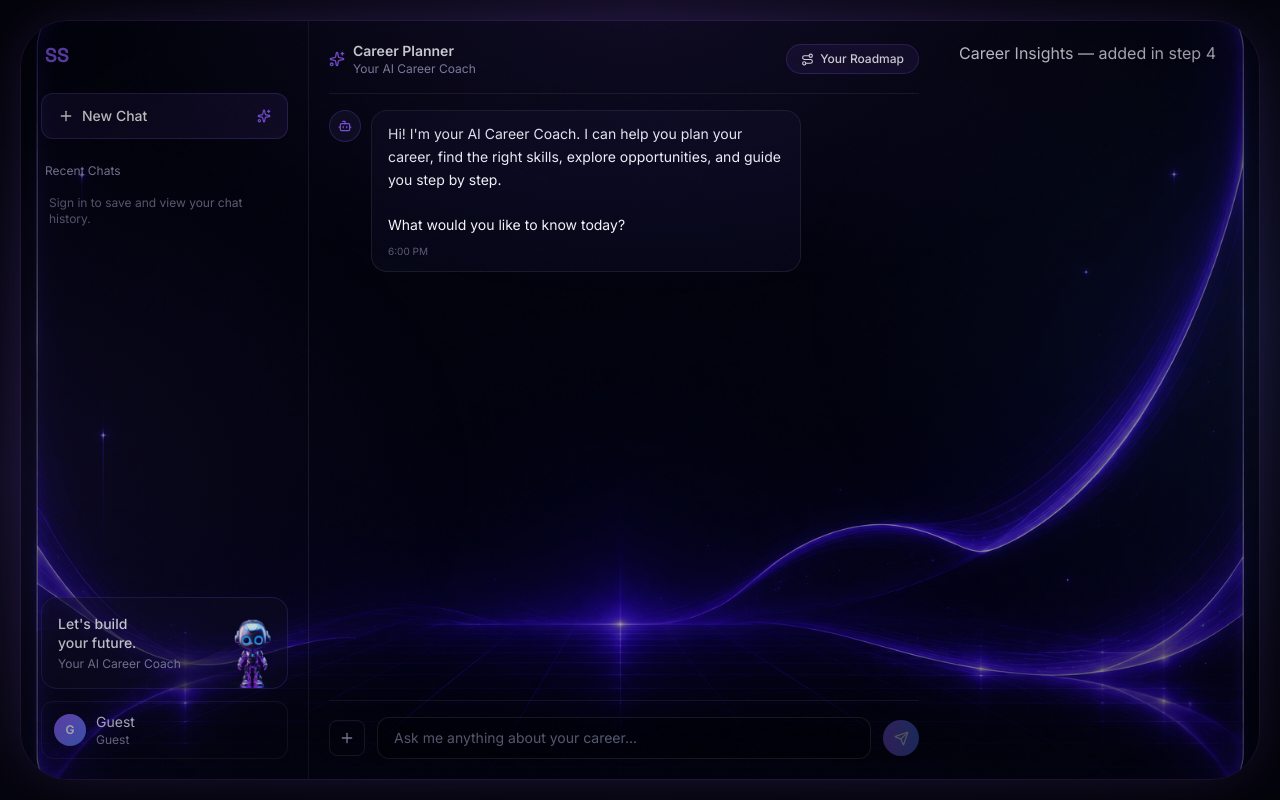
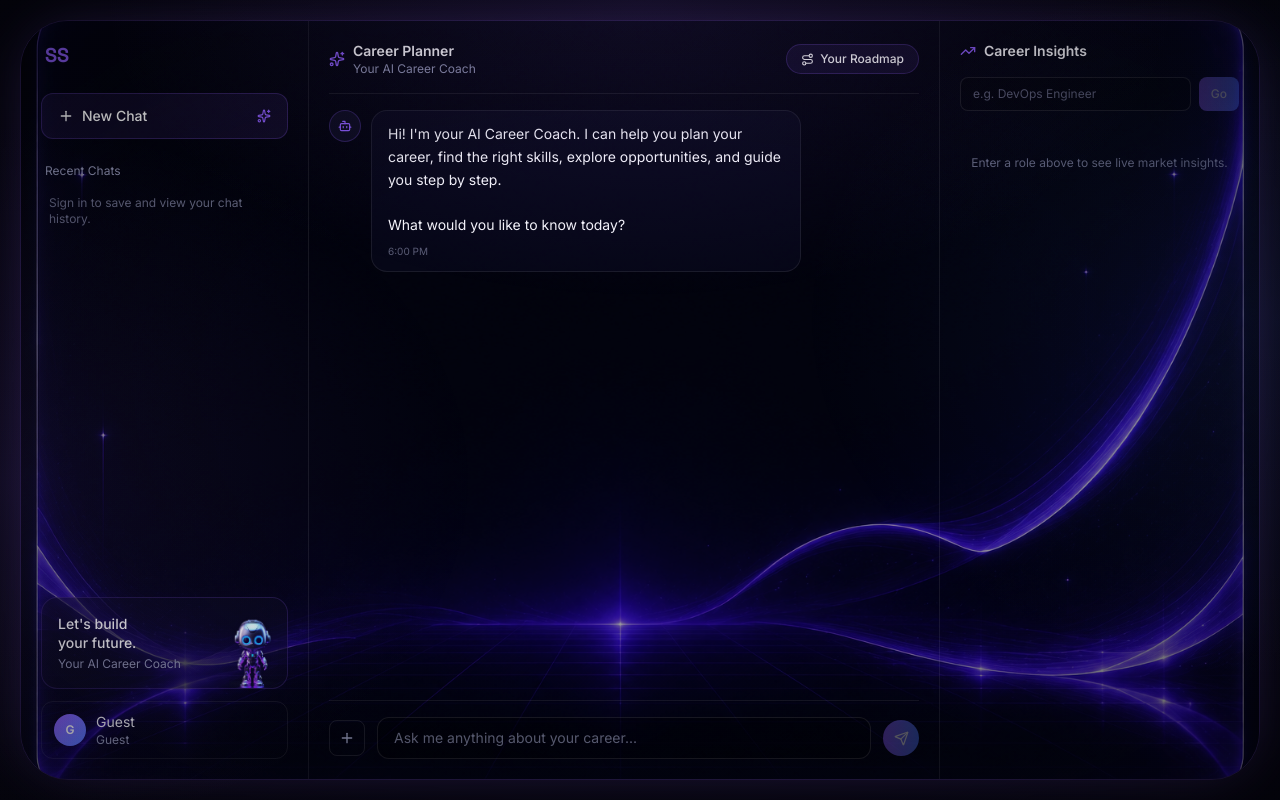
Before and after one commit to shrutisharma-sh/nextstep-ai, a React (Vite) app in the folder frontend/nextstep/: page /career-planner in a window 1280 px wide. Built offline with nearby package versions, Linux system fonts and the light colour scheme.

Commit message:
career insights updated

```diff
--- /dev/null
+++ b/frontend/nextstep/src/api/careerInsightsApi.js
@@ -0,0 +1,3 @@
+import api from './axiosInstance'
+
+export const getCareerInsights = (role) => api.post('/career-insights', { role })
--- /dev/null
+++ b/frontend/nextstep/src/api/careerPlannerApi.js
@@ -0,0 +1,4 @@
+import api from './axiosInstance'
+
+export const sendCareerPlannerMessage = (question) =>
+  api.post('/career-planner', { question })
--- a/frontend/nextstep/src/pages/CareerPlannerPage.jsx
+++ b/frontend/nextstep/src/pages/CareerPlannerPage.jsx
@@ -5,6 +5,9 @@ import { useAuth } from '../context/AuthContext'
 import { getConversations } from '../api/conversationApi'
 import chatBg from '../assets/chat-bg.png'
 import robo from '../assets/robo.svg'
+import { sendCareerPlannerMessage } from '../api/careerPlannerApi'
+import { TrendingUp, Award } from 'lucide-react'
+import { getCareerInsights } from '../api/careerInsightsApi'
 
 function formatChatTime(isoString) {
   const date = new Date(isoString)
@@ -31,6 +34,10 @@ const initialMessages = [
   },
 ]
 
+
+
+const GUEST_MESSAGE_LIMIT = 5
+
 export default function CareerPlannerPage() {
   const { isLoggedIn, user } = useAuth()
   const [conversations, setConversations] = useState([])
@@ -39,7 +46,14 @@ export default function CareerPlannerPage() {
 
   const [messages, setMessages] = useState(initialMessages)
   const [input, setInput] = useState('')
+  const [sending, setSending] = useState(false)
+  const [guestMessageCount, setGuestMessageCount] = useState(0)
   const scrollRef = useRef(null)
+
+  const [role, setRole] = useState('')
+  const [insights, setInsights] = useState(null)
+  const [loadingInsights, setLoadingInsights] = useState(false)
+  const [insightsError, setInsightsError] = useState('')
 
 
   useEffect(() => {
@@ -56,18 +70,67 @@ export default function CareerPlannerPage() {
       .finally(() => setLoadingChats(false))
   }, [isLoggedIn])
 
-  const handleSend = (e) => {
+
+  const guestLimitReached = !isLoggedIn && guestMessageCount >= GUEST_MESSAGE_LIMIT
+
+  const handleSend = async (e) => {
     e.preventDefault()
-    if (!input.trim()) return
+    if (!input.trim() || sending || guestLimitReached) return
 
-    const userMessage = { id: Date.now(), role: 'user', content: input, time: new Date() }
+    const question = input
+    const userMessage = { id: Date.now(), role: 'user', content: question, time: new Date() }
     setMessages((prev) => [...prev, userMessage])
     setInput('')
+    setSending(true)
 
-    // real API call wired in next step
+    if (!isLoggedIn) {
+      setGuestMessageCount((c) => c + 1)
     }
 
+    try {
+      const res = await sendCareerPlannerMessage(question)
+      const assistantMessage = {
+        id: Date.now() + 1,
+        role: 'assistant',
+        content: res.data.answer,
+        time: new Date(),
+      }
+      setMessages((prev) => [...prev, assistantMessage])
+    } catch (err) {
+      console.error('Career Planner request failed:', err)
+      const errorMessage = {
+        id: Date.now() + 1,
+        role: 'assistant',
+        content: "Sorry, something went wrong on my end. Please try again.",
+        time: new Date(),
+      }
+      setMessages((prev) => [...prev, errorMessage])
+    } finally {
+      setSending(false)
+    }
+
+  }
+
+
   const displayName = isLoggedIn ? (user?.firstName || 'User') : 'Guest'
+
+  const handleGetInsights = async (e) => {
+    e.preventDefault()
+    if (!role.trim()) return
+
+    setLoadingInsights(true)
+    setInsightsError('')
+
+    try {
+      const res = await getCareerInsights(role)
+      setInsights(res.data)
+    } catch (err) {
+      console.error('Career insights request failed:', err)
+      setInsightsError('Could not load insights. Please try again.')
+    } finally {
+      setLoadingInsights(false)
+    }
+  }
 
   return (
     <div className="h-screen w-screen p-3 md:p-5 bg-void overflow-hidden">
@@ -117,8 +180,7 @@ export default function CareerPlannerPage() {
                   <button
                     key={id}
                     onClick={() => setActiveChat(id)}
-                    className={`flex items-start gap-2.5 rounded-lg px-3 py-2.5 text-left transition-colors ${
-                      activeChat === id
+                    className={`flex items-start gap-2.5 rounded-lg px-3 py-2.5 text-left transition-colors ${activeChat === id
                       ? 'bg-purple/15 border border-purple/25'
                       : 'hover:bg-white/5 border border-transparent'
                       }`}
@@ -188,13 +250,11 @@ export default function CareerPlannerPage() {
               {messages.map((msg) => (
                 <div
                   key={msg.id}
-                  className={`flex gap-2.5 max-w-[80%] ${
-                    msg.role === 'user' ? 'self-end flex-row-reverse' : 'self-start'
+                  className={`flex gap-2.5 max-w-[80%] ${msg.role === 'user' ? 'self-end flex-row-reverse' : 'self-start'
                     }`}
                 >
                   <div
-                    className={`flex h-8 w-8 shrink-0 items-center justify-center rounded-full ${
-                      msg.role === 'user'
+                    className={`flex h-8 w-8 shrink-0 items-center justify-center rounded-full ${msg.role === 'user'
                       ? 'bg-gradient-to-br from-purple to-blue'
                       : 'bg-navy border border-purple/25'
                       }`}
@@ -209,16 +269,14 @@ export default function CareerPlannerPage() {
                   </div>
 
                   <div
-                    className={`rounded-2xl px-4 py-3 text-sm leading-relaxed whitespace-pre-line ${
-                      msg.role === 'user'
+                    className={`rounded-2xl px-4 py-3 text-sm leading-relaxed whitespace-pre-line ${msg.role === 'user'
                       ? 'bg-gradient-to-br from-purple/90 to-blue/90 text-white'
                       : 'bg-navy/60 border border-white/8 text-text-primary'
                       }`}
                   >
                     {msg.content}
                     <div
-                      className={`mt-1.5 text-[10px] ${
-                        msg.role === 'user' ? 'text-white/60' : 'text-text-muted/60'
+                      className={`mt-1.5 text-[10px] ${msg.role === 'user' ? 'text-white/60' : 'text-text-muted/60'
                         }`}
                     >
                       {msg.time.toLocaleTimeString([], { hour: 'numeric', minute: '2-digit' })}
@@ -226,10 +284,32 @@ export default function CareerPlannerPage() {
                   </div>
                 </div>
               ))}
+              {sending && (
+                <div className="flex gap-2.5 max-w-[80%] self-start">
+                  <div className="flex h-8 w-8 shrink-0 items-center justify-center rounded-full bg-navy border border-purple/25">
+                    <Bot size={14} className="text-purple" />
+                  </div>
+                  <div className="rounded-2xl px-4 py-3 bg-navy/60 border border-white/8 flex gap-1 items-center">
+                    <span className="w-1.5 h-1.5 rounded-full bg-purple animate-bounce [animation-delay:-0.3s]" />
+                    <span className="w-1.5 h-1.5 rounded-full bg-purple animate-bounce [animation-delay:-0.15s]" />
+                    <span className="w-1.5 h-1.5 rounded-full bg-purple animate-bounce" />
+                  </div>
+                </div>
+              )}
               <div ref={scrollRef} />
             </div>
 
             {/* Input bar */}
+
+            {guestLimitReached && (
+              <p className="text-center text-xs text-purple mb-2">
+                You've reached the guest limit of {GUEST_MESSAGE_LIMIT} messages.{' '}
+                <Link to="/signup" className="underline hover:text-purple/80">
+                  Sign up
+                </Link>{' '}
+                for unlimited chat + saved history.
+              </p>
+            )}
             <form onSubmit={handleSend} className="pt-4 border-t border-white/8 flex items-center gap-3">
               <button
                 type="button"
@@ -242,13 +322,14 @@ export default function CareerPlannerPage() {
                 type="text"
                 value={input}
                 onChange={(e) => setInput(e.target.value)}
-                placeholder="Ask me anything about your career..."
-                className="flex-1 rounded-xl border border-white/10 bg-black/30 px-4 py-2.5 text-sm text-white placeholder:text-text-muted/70 outline-none focus:border-purple/40 transition-colors"
+                disabled={guestLimitReached || sending}
+                placeholder={guestLimitReached ? 'Sign up to continue chatting...' : 'Ask me anything about your career...'}
+                className="flex-1 rounded-xl border border-white/10 bg-black/30 px-4 py-2.5 text-sm text-white placeholder:text-text-muted/70 outline-none focus:border-purple/40 transition-colors disabled:opacity-50"
               />
 
               <button
                 type="submit"
-                disabled={!input.trim()}
+                disabled={!input.trim() || sending || guestLimitReached}
                 className="flex h-9 w-9 shrink-0 items-center justify-center rounded-full bg-gradient-to-r from-purple to-blue text-white disabled:opacity-40 disabled:cursor-not-allowed hover:scale-105 transition-transform"
               >
                 <Send size={15} />
@@ -259,8 +340,97 @@ export default function CareerPlannerPage() {
 
 
           {/* Right side*/}
-          <aside className="hidden xl:flex w-80 shrink-0 flex-col p-5">
-            Career Insights — added in step 4
+          <aside className="hidden xl:flex w-80 shrink-0 flex-col p-5 border-l border-white/8 overflow-y-auto">
+            <div className="flex items-center gap-2 mb-4">
+              <TrendingUp size={16} className="text-purple" />
+              <h2 className="text-sm font-semibold text-white">Career Insights</h2>
+            </div>
+
+            {/* input */}
+            <form onSubmit={handleGetInsights} className="flex gap-2 mb-5">
+              <input
+                type="text"
+                value={role}
+                onChange={(e) => setRole(e.target.value)}
+                placeholder="e.g. DevOps Engineer"
+                className="flex-1 rounded-lg border border-white/10 bg-black/30 px-3 py-2 text-xs text-white placeholder:text-text-muted/60 outline-none focus:border-purple/40 transition-colors"
+              />
+              <button
+                type="submit"
+                disabled={loadingInsights || !role.trim()}
+                className="rounded-lg bg-gradient-to-r from-purple to-blue px-3 py-2 text-xs font-medium text-white disabled:opacity-40 transition-opacity"
+              >
+                Go
+              </button>
+            </form>
+
+            {loadingInsights && (
+              <p className="text-xs text-text-muted text-center py-6">Researching...</p>
+            )}
+
+            {insightsError && (
+              <p className="text-xs text-red-400 text-center py-6">{insightsError}</p>
+            )}
+
+            {!loadingInsights && !insights && !insightsError && (
+              <p className="text-xs text-text-muted/70 text-center py-6">
+                Enter a role above to see live market insights.
+              </p>
+            )}
+
+            {insights && !loadingInsights && (
+              <div className="flex flex-col gap-4">
+                {/* Demand */}
+                <div className="rounded-2xl border border-white/8 bg-navy/40 p-4">
+                  <p className="text-xs text-text-muted">In Demand</p>
+                  <p className="text-xs text-text-muted/70 mb-2">High growth career</p>
+                  <div className="flex items-center gap-1.5">
+                    <TrendingUp size={18} className="text-purple" />
+                    <span className="text-2xl font-bold text-white">{insights.growthPercent}%</span>
+                  </div>
+                  <p className="text-xs text-text-muted mt-1">Job growth in {insights.role}</p>
+                </div>
+
+                {/*Skills */}
+                <div className="rounded-2xl border border-white/8 bg-navy/40 p-4">
+                  <p className="text-sm font-medium text-white mb-3">Top Skills</p>
+                  <div className="flex flex-col gap-3">
+                    {insights.topSkills?.map(({ name, percent }) => (
+                      <div key={name}>
+                        <div className="flex justify-between text-xs mb-1">
+                          <span className="text-text-primary">{name}</span>
+                          <span className="text-text-muted">{percent}%</span>
+                        </div>
+                        <div className="h-1 rounded-full bg-white/8 overflow-hidden">
+                          <div
+                            className="h-full rounded-full bg-gradient-to-r from-purple to-blue"
+                            style={{ width: `${percent}%` }}
+                          />
+                        </div>
+                      </div>
+                    ))}
+                  </div>
+                </div>
+
+                {/* Roles */}
+                <div className="rounded-2xl border border-white/8 bg-navy/40 p-4">
+                  <p className="text-sm font-medium text-white mb-3">Top Roles</p>
+                  <div className="flex flex-col gap-1">
+                    {insights.topRoles?.map(({ name, description }) => (
+                      <details key={name} className="group rounded-lg hover:bg-white/5 transition-colors">
+                        <summary className="flex items-center gap-2 px-2.5 py-2 text-xs text-text-primary cursor-pointer list-none">
+                          <Award size={13} className="text-purple shrink-0" />
+                          {name}
+                        </summary>
+                        <p className="px-2.5 pb-2.5 text-xs text-text-muted leading-relaxed">
+                          {description}
+                        </p>
+                      </details>
+                    ))}
+                  </div>
+                </div>
+              </div>
+            )}
           </aside>
         </div>
       </div>
--- a/frontend/nextstep/src/pages/LoginPage.jsx
+++ b/frontend/nextstep/src/pages/LoginPage.jsx
@@ -23,7 +23,16 @@ export default function LoginPage() {
 
   try {
     const res = await loginApi({ email, password })
-      login(res.data.token, res.data.user)
+    const { accessToken, email: userEmail, fullName, role } = res.data
+
+    const user = {
+      email: userEmail,
+      fullName,
+      firstName: fullName?.trim().split(' ')[0] || 'User',
+      role,
+    }
+
+    login(accessToken, user)
     navigate('/')
   } catch (err) {
     console.error(err)
@@ -33,7 +42,6 @@ export default function LoginPage() {
   } finally {
     setLoading(false)
   }
-
 }
 
   return (
```
Lines whose indentation alone changed are shown as unchanged.
